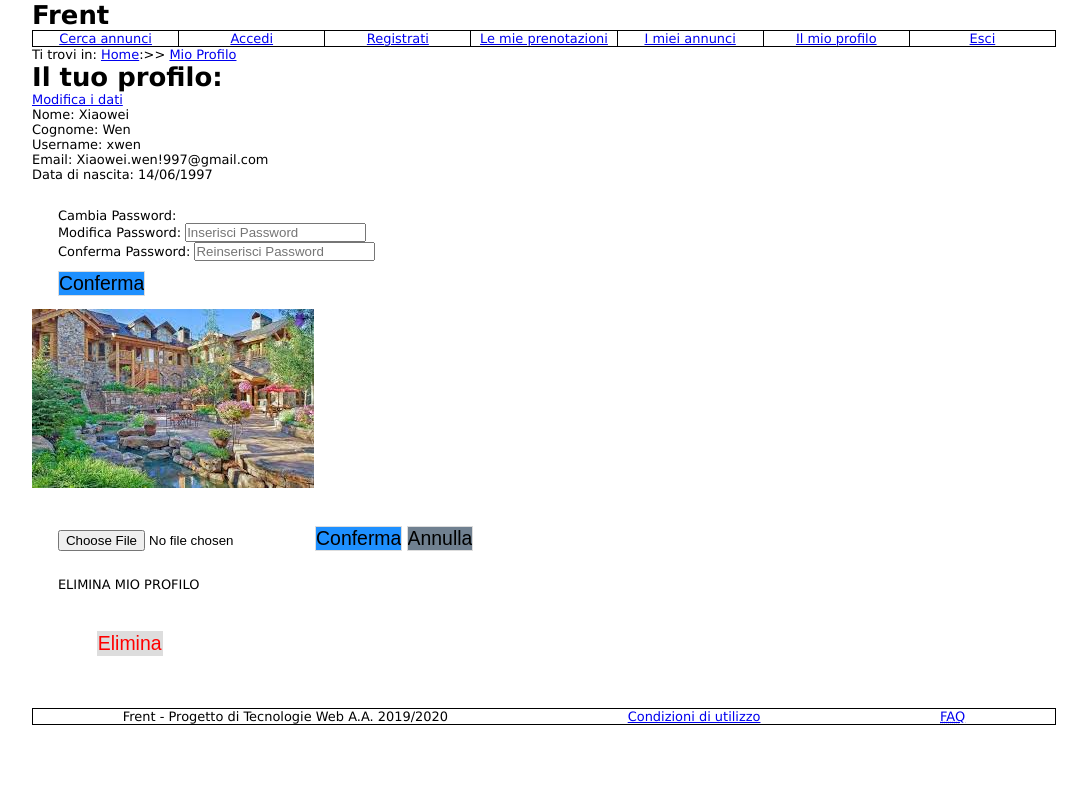
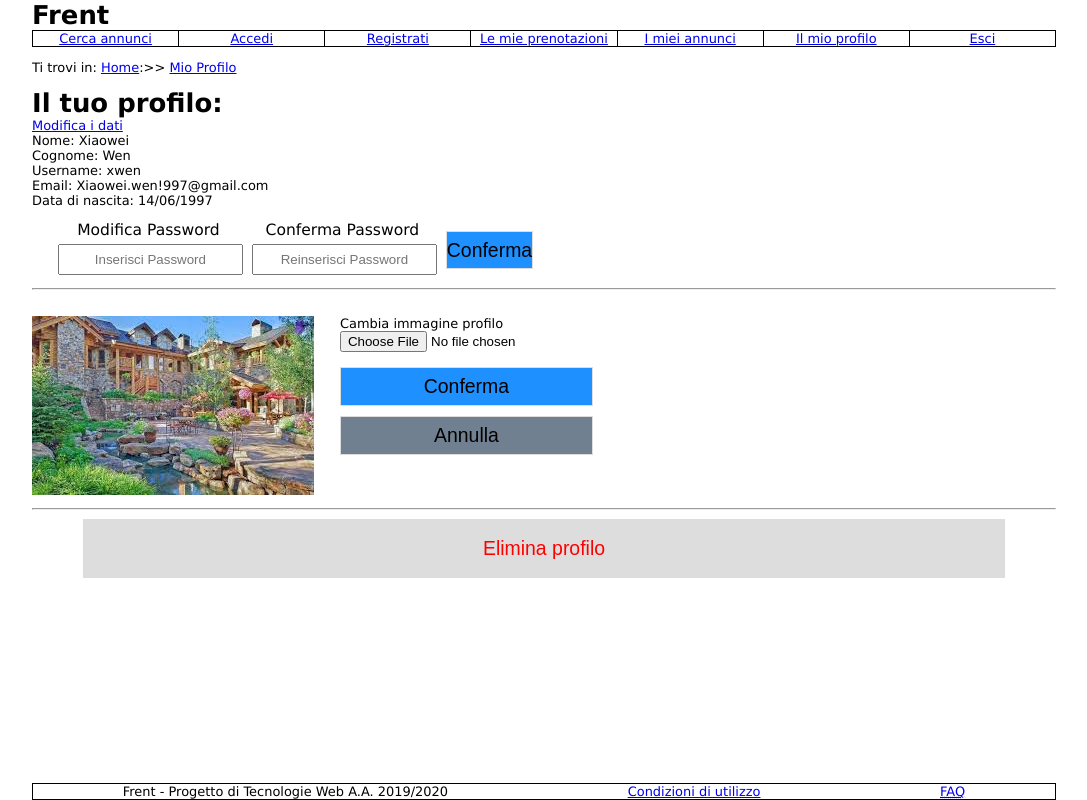
Before and after one commit to GiulioUmbrella/FRENT, a PHP site: page /html/mio_profilo_visualizza.html in a window 1280 px wide. Shown: the whole page, without its empty margins (96-1183 px from the left). Run offline with PHP 8.4, Linux system fonts and the light colour scheme.

Commit message:
#118 Forms mio_profilo_visualizza.html sistemati

```diff
--- a/css/main.css
+++ b/css/main.css
@@ -247,7 +247,9 @@ fieldset {
     margin-bottom: 1em;
     width: 100%;
 }
-
+.vertical_align_element {
+    display: flex;
+}
 .form {
     padding: 2em 2em 0em;
 }
@@ -335,6 +337,14 @@ fieldset {
     font-size: 1.2em;
 }
 
+.bottom_line {
+    border-bottom: 1px solid black;
+}
+
+.space_top {
+    margin-top: 1em;
+}
+
 #data_di_nascita {
     display: flex;
     flex-direction: row;
@@ -354,6 +364,25 @@ fieldset {
 
 .aligned_with_form {
     margin-left: 10%;
+}
+
+.only_element {
+    margin: 0em;
+    padding: 0em;
+}
+
+
+.add_margin_bottom {
+    margin-top: 1em;
+}
+
+.add_margin_bottom {
+    margin-bottom: 1em;
+}
+
+#immagine_profilo {
+    margin-top: 1em;
+    max-height: 20%;
 }
 
 /*CSS per il menu della gestione annuncio*/
@@ -416,7 +445,6 @@ fieldset {
 #content .stile_indisponibilita_elimina {
     text-decoration: none;
     color: red;
-    margin: 2em;
     background: #dddddd;
 }
 
--- a/html/mio_profilo_visualizza.html
+++ b/html/mio_profilo_visualizza.html
@@ -4,79 +4,95 @@
     <meta charset="utf-8">
     <title>Il mio profilo</title>
 
-  <link rel="stylesheet" type="text/css" href="../css/main.css" />
-  <link rel="icon" href="../immagini/icona.ico" />
+    <link rel="stylesheet" type="text/css" href="../css/main.css"/>
+    <link rel="icon" href="../immagini/icona.ico"/>
     <!--  <script src="script.js"></script>
      -->
 </head>
-<body>
-<div id="header">
+<body class="layoutColonna">
+<div id="header" class="layoutColonnaHeader">
     <div id="logo">
         <h1>Frent</h1>
     </div>
     <div id="nav">
         <!-- Header loggato -->
         <ul>
-      <li><a tabindex="1" href="../index.html" title="Vai alla pagina di ricerca degli annunci">Cerca annunci</a></li>
+            <li><a tabindex="1" href="../index.html" title="Vai alla pagina di ricerca degli annunci">Cerca annunci</a>
+            </li>
             <li><a tabindex="2" href="login.html" title="Vai alla pagina di accesso">Accedi</a></li>
             <li><a tabindex="3" href="registrazione.html" title="Vai alla pagina di registrazione">Registrati</a></li>
-      <li><a tabindex="4" href="mie_prenotazioni.html" title="Vai alla pagina delle prenotazioni effettuate">Le mie prenotazioni</a></li>
-      <li><a tabindex="5" href="miei_annunci.html" title="Vai alla pagina degli annunci posseduti">I miei annunci</a></li>
-      <li><a tabindex="6" href="mio_profilo_visualizza.html" title="Vai alla pagina del profilo">Il mio profilo</a></li>
+            <li><a tabindex="4" href="mie_prenotazioni.html" title="Vai alla pagina delle prenotazioni effettuate">Le
+                mie prenotazioni</a></li>
+            <li><a tabindex="5" href="miei_annunci.html" title="Vai alla pagina degli annunci posseduti">I miei
+                annunci</a></li>
+            <li><a tabindex="6" href="mio_profilo_visualizza.html" title="Vai alla pagina del profilo">Il mio
+                profilo</a></li>
             <li><a tabindex="7" href="#" title="Effettua la disconnessione">Esci</a></li>
         </ul>
     </div>
 </div>
-<div id="breadcrumb" class="layoutCentraleBreadCrumb">
-  <p> Ti trovi in: <a href="../index.html" title="Vai alla pagina delle ricerca annunci" tabindex="6"><span xml:lang="en">Home</span></a>:&gt;&gt;
-  <a href="mio_profilo_visualizza.html" tabindex="7" title="vai al mio profilo">Mio Profilo</a> </p>
+<div id="breadcrumb" class="layoutColonnaBreadCrumb">
+    <p> Ti trovi in: <a href="../index.html" title="Vai alla pagina delle ricerca annunci" tabindex="6"><span
+            xml:lang="en">Home</span></a>:&gt;&gt;
+        <a href="mio_profilo_visualizza.html" tabindex="7" title="vai al mio profilo">Mio Profilo</a></p>
 </div>
 <!--div da mostrare quando la pagina è solamente visualizzabile. -->
-<div id="content" class="layoutCentrale3">
-
+<div id="content" class="layoutColonnaContent">
     <h1>Il tuo profilo: </h1>
 
-  <a href="mio_profilo_modifica.html"  tabindex="11">Modifica i dati</a>
+    <a href="mio_profilo_modifica.html" tabindex="11">Modifica i dati</a>
     <!--  quando viene cliccato il link di cui sopra, viene generata attraverso php una la pagina mio_profilo_modifica-->
     <p>Nome: Xiaowei</p>
     <p>Cognome: Wen</p>
     <p><span xml:lang="en">Username</span>: xwen</p>
     <p><span xml:lang="en">Email</span>: Xiaowei.wen!997@gmail.com</p>
     <p>Data di nascita: 14/06/1997</p>
-  <form action="#" method="get" class="form formOrizzontale">
+    <form action="#" method="post" class="form form_orizzontale space_top">
         <!--    cambiare il password-->
-    <fieldset >
-      <legend >Cambia Password:</legend>
+        <fieldset>
+            <legend class="aiuti_alla_navigazione">Cambia Password</legend>
             <div>
-        <label for="password_one">Modifica Password:</label>
-        <input type="password" name="password_one" id="password_one" placeholder="Inserisci Password"  value=""/>
+                <label for="password_one">Modifica Password</label>
+                <input type="password" name="password_one" id="password_one" placeholder="Inserisci Password" value=""/>
             </div>
             <div>
-        <label for="password_two">Conferma Password:</label>
-        <input type="password" name="password_two" id="password_two" placeholder="Reinserisci Password"  value=""/>
+                <label for="password_two">Conferma Password</label>
+                <input type="password" name="password_two" id="password_two" placeholder="Reinserisci Password"
+                       value=""/>
             </div>
-
-      <input type="submit" value="Conferma" >
+            <label for="conferma_button" class="aiuti_alla_navigazione">Conferma cambio password</label>
+            <input id="conferma_button" type="submit" value="Conferma"/>
         </fieldset>
     </form>
+    <hr/>
+    <div class="vertical_align_element add_margin_bottom add_margin_bottom">
         <img src="../immagini/img3.jpg" id="immagine_profilo" alt="Immagine di profilo ">
-  <form method="post" action="#" class="formOrizzontale form ">
+        <form method="post" action="#" class="form form_orizzontale add_margin_bottom">
+            <fieldset>
+                <legend>Cambia immagine profilo</legend>
+                <div>
                     <input type="file" accept="image/png, image/jpeg" tabindex="8">
                     <input type="submit" value="Conferma" tabindex="9">
                     <input type="reset" value="Annulla" tabindex="10">
-  </form>
-  <form action="#" method="get" class="form formVerticale">
-    <fieldset>
-      <legend >ELIMINA MIO PROFILO</legend>
-      <input type="submit" class="stile_indisponibilita_elimina" value="Elimina">
+                </div>
             </fieldset>
         </form>
     </div>
-<div id="footer" class="layoutColonnaFooter" >
+    <hr/>
+    <form action="#" method="get" class="form form_verticale only_element">
+        <fieldset>
+            <legend class="aiuti_alla_navigazione">Elimina il mio profilo</legend>
+            <input type="submit" class="stile_indisponibilita_elimina" value="Elimina profilo">
+        </fieldset>
+    </form>
+</div>
+<div id="footer" class="layoutColonnaFooter">
     <ul>
         <li>Frent - Progetto di Tecnologie Web A.A. 2019/2020</li>
-    <li><a href="condizioni_di_utilizzo.html" title="Vai alle condizioni di utilizzo di Frent">Condizioni di utilizzo</a></li>
-    <li><a href="faq.html" title="Vai alla pagina delle FAQ"><abbr xml:lang="en" title="Frequently Asked Questions">FAQ</abbr></a></li>
+        <li><a href="condizioni_di_utilizzo.html" title="Vai alle condizioni di utilizzo di Frent">Condizioni di
+            utilizzo</a></li>
+        <li><a href="faq.html" title="Vai alla pagina delle FAQ"><abbr xml:lang="en" title="Frequently Asked Questions">FAQ</abbr></a>
+        </li>
     </ul>
 </div>
 </body>
```
Lines whose indentation alone changed are shown as unchanged.
